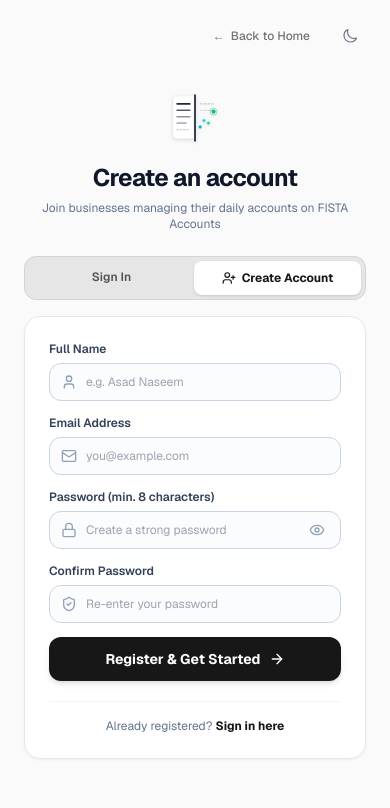
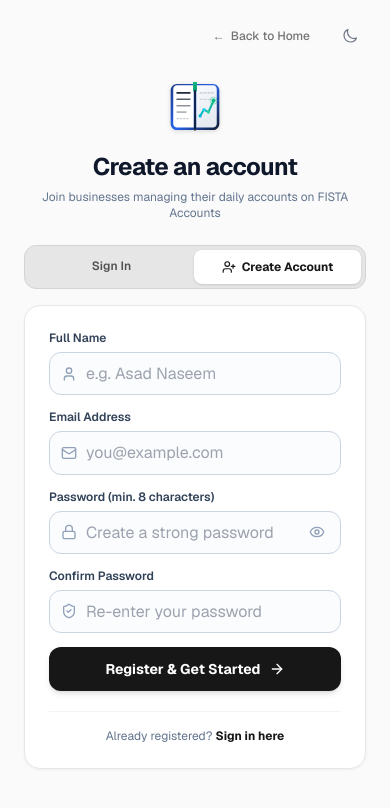
Before and after one commit to asad-naseem-692/digital-accounting-frontend, a Next.js app: page /signup in a window 390 px wide. Shown: the top 808 px of the page. Built offline with nearby package versions, Linux system fonts and the light colour scheme; no server answers.

Commit message:
Fix logo gradient collision across viewports and resolve mobile zoom distortion

```diff
--- a/app/(app)/dashboard/page.tsx
+++ b/app/(app)/dashboard/page.tsx
@@ -283,9 +283,9 @@
       </div>
 
       {/* Split Section: Recent Activity & Low Stock */}
-      <div className="grid grid-cols-1 lg:grid-cols-12 gap-6">
+      <div className="grid grid-cols-1 lg:grid-cols-12 gap-6 min-w-0">
         {/* Recent Activity */}
-        <div className="lg:col-span-8 bg-white dark:bg-[#181d26] rounded-2xl border border-slate-200/80 dark:border-white/[0.08] p-5 shadow-xs">
+        <div className="lg:col-span-8 min-w-0 bg-white dark:bg-[#181d26] rounded-2xl border border-slate-200/80 dark:border-white/[0.08] p-5 shadow-xs">
           <div className="flex items-center justify-between mb-4">
             <div>
               <h2 className="text-xs font-bold text-slate-900 dark:text-white uppercase tracking-wider">
@@ -369,7 +369,7 @@
         </div>
 
         {/* Low Stock Alert */}
-        <div className="lg:col-span-4 bg-white dark:bg-[#181d26] rounded-2xl border border-slate-200/80 dark:border-white/[0.08] p-5 shadow-xs flex flex-col justify-between">
+        <div className="lg:col-span-4 min-w-0 bg-white dark:bg-[#181d26] rounded-2xl border border-slate-200/80 dark:border-white/[0.08] p-5 shadow-xs flex flex-col justify-between">
           <div>
             <div className="flex items-center justify-between mb-4">
               <div>
--- a/app/(app)/layout.tsx
+++ b/app/(app)/layout.tsx
@@ -191,7 +191,7 @@
   }
 
   return (
-    <div className="min-h-screen bg-slate-50 dark:bg-[#11141a] flex flex-col md:flex-row text-slate-900 dark:text-slate-100 transition-colors antialiased">
+    <div className="min-h-screen w-full max-w-full overflow-x-hidden bg-slate-50 dark:bg-[#11141a] flex flex-col md:flex-row text-slate-900 dark:text-slate-100 transition-colors antialiased">
       {/* Mobile Top Header */}
       <div className="md:hidden bg-white/95 dark:bg-[#161a23]/95 backdrop-blur-md border-b border-slate-200/80 dark:border-white/[0.08] px-4 py-3 flex items-center justify-between sticky top-0 z-40">
         <div className="flex items-center gap-2.5">
@@ -218,9 +218,9 @@
 
       {/* Modern High-End Sidebar */}
       <aside
-        className={`fixed inset-y-0 left-0 z-40 w-64 bg-white dark:bg-[#11141a] border-r border-slate-200/80 dark:border-white/[0.08] flex flex-col transition-transform duration-200 ease-in-out md:translate-x-0 ${
+        className={`fixed inset-y-0 left-0 z-40 w-64 bg-white dark:bg-[#11141a] border-r border-slate-200/80 dark:border-white/[0.08] flex flex-col transition-transform duration-200 ease-in-out shrink-0 md:translate-x-0 ${
           isMobileSidebarOpen ? "translate-x-0" : "-translate-x-full"
-        } md:static md:h-screen md:sticky md:top-0`}
+        } md:sticky md:top-0 md:h-screen`}
       >
         {/* Brand Header */}
         <div className="h-14 px-4 border-b border-slate-200/80 dark:border-white/[0.08] flex items-center justify-between">
@@ -403,7 +403,7 @@
       </aside>
 
       {/* Main Viewport */}
-      <div className="flex-1 flex flex-col min-w-0">
+      <div className="flex-1 flex flex-col min-w-0 w-full overflow-x-hidden">
         {/* Modern Top Header on Desktop - CLEAN & WITHOUT DUPLICATE BUTTONS */}
         <header className="hidden md:flex h-14 bg-white/80 dark:bg-[#11141a]/90 backdrop-blur-md border-b border-slate-200/80 dark:border-white/[0.08] px-6 sm:px-8 items-center justify-between sticky top-0 z-30">
           <div className="flex items-center gap-3 text-xs">
@@ -439,7 +439,7 @@
         </header>
 
         {/* Page Content Container */}
-        <main className="flex-1 p-4 sm:p-6 lg:p-8 max-w-7xl w-full mx-auto">
+        <main className="flex-1 p-4 sm:p-6 lg:p-8 max-w-7xl w-full mx-auto min-w-0">
           {children}
         </main>
       </div>
--- a/app/globals.css
+++ b/app/globals.css
@@ -20,6 +20,13 @@
   --card-bg: #181d26;
   --card-border: rgba(255, 255, 255, 0.08);
   color-scheme: dark;
+}
+
+html,
+body {
+  overflow-x: hidden;
+  max-width: 100vw;
+  width: 100%;
 }
 
 body {
@@ -51,6 +58,13 @@
   font-weight: 400;
   outline: none;
   transition: border-color 0.15s ease, box-shadow 0.15s ease;
+}
+
+/* Prevent unwanted automatic mobile browser zoom on form inputs */
+@media screen and (max-width: 768px) {
+  input, select, textarea {
+    font-size: 16px !important;
+  }
 }
 
 input:focus-visible, select:focus-visible, textarea:focus-visible {
--- a/app/layout.tsx
+++ b/app/layout.tsx
@@ -1,4 +1,4 @@
-import type { Metadata } from "next";
+import type { Metadata, Viewport } from "next";
 import { Geist, Geist_Mono } from "next/font/google";
 import "./globals.css";
 import { ThemeProvider } from "@/context/ThemeContext";
@@ -24,6 +24,12 @@
     shortcut: "/icon.svg",
     apple: "/icon.svg",
   },
+};
+
+export const viewport: Viewport = {
+  width: "device-width",
+  initialScale: 1,
+  maximumScale: 5,
 };
 
 export default function RootLayout({
--- a/components/KhataLogo.tsx
+++ b/components/KhataLogo.tsx
@@ -1,6 +1,6 @@
 "use client";
 
-import React from "react";
+import React, { useId } from "react";
 
 interface KhataLogoProps {
   className?: string;
@@ -15,9 +15,17 @@
   showText = false,
   textClassName = "text-base font-bold",
 }: KhataLogoProps) {
+  // Generate unique IDs per instance to prevent SVG gradient clipping and cross-element collision bugs in desktop/mobile
+  const rawId = useId();
+  const uid = rawId.replace(/[^a-zA-Z0-9]/g, "");
+  const coverId = `fl_cov_${uid}`;
+  const digitalId = `fl_dig_${uid}`;
+  const ribbonId = `fl_rib_${uid}`;
+  const pageRId = `fl_pgr_${uid}`;
+
   return (
     <div className="inline-flex items-center gap-2.5 shrink-0 select-none">
-      {/* Unboxed open diary logo - No enclosing container box */}
+      {/* Unboxed open diary logo - Completely standalone, identical across all screen sizes */}
       <div
         className={`relative flex items-center justify-center shrink-0 transition-transform duration-200 hover:scale-105 ${className}`}
         style={{ width: size, height: size }}
@@ -30,26 +38,26 @@
         >
           <defs>
             {/* Executive Blue Cover Gradient */}
-            <linearGradient id="od_cover" x1="10" y1="15" x2="90" y2="85" gradientUnits="userSpaceOnUse">
+            <linearGradient id={coverId} x1="10" y1="15" x2="90" y2="85" gradientUnits="userSpaceOnUse">
               <stop offset="0%" stopColor="#1E3A8A" />
               <stop offset="50%" stopColor="#2563EB" />
               <stop offset="100%" stopColor="#0F172A" />
             </linearGradient>
 
             {/* Digital Growth Pulse Gradient */}
-            <linearGradient id="od_digital" x1="56" y1="64" x2="82" y2="38" gradientUnits="userSpaceOnUse">
+            <linearGradient id={digitalId} x1="56" y1="64" x2="82" y2="38" gradientUnits="userSpaceOnUse">
               <stop offset="0%" stopColor="#06B6D4" />
               <stop offset="100%" stopColor="#10B981" />
             </linearGradient>
 
             {/* Bookmark Ribbon Gradient */}
-            <linearGradient id="od_ribbon" x1="47" y1="10" x2="53" y2="28" gradientUnits="userSpaceOnUse">
+            <linearGradient id={ribbonId} x1="47" y1="10" x2="53" y2="28" gradientUnits="userSpaceOnUse">
               <stop offset="0%" stopColor="#10B981" />
               <stop offset="100%" stopColor="#059669" />
             </linearGradient>
 
-            {/* Right Folio Soft Tint */}
-            <linearGradient id="od_page_r" x1="52" y1="16" x2="84" y2="82" gradientUnits="userSpaceOnUse">
+            {/* Right Folio Soft High-Contrast Tint */}
+            <linearGradient id={pageRId} x1="52" y1="16" x2="84" y2="82" gradientUnits="userSpaceOnUse">
               <stop offset="0%" stopColor="#F8FAFC" />
               <stop offset="100%" stopColor="#E2E8F0" />
             </linearGradient>
@@ -58,7 +66,7 @@
           {/* Open Diary Cover Backing (No enclosing box) */}
           <path
             d="M12 24C12 18.4772 16.4772 14 22 14H48L50 16L52 14H78C83.5228 14 88 18.4772 88 24V76C88 81.5228 83.5228 86 78 86H52L50 84L48 86H22C16.4772 86 12 81.5228 12 76V24Z"
-            fill="url(#od_cover)"
+            fill={`url(#${coverId})`}
           />
 
           {/* Left Ledger Page (Bright White High-Contrast Folio) */}
@@ -70,7 +78,7 @@
           {/* Right Ledger Page (Soft Digital High-Contrast Folio) */}
           <path
             d="M52 16H78C81.3137 16 84 18.6863 84 22V76C84 79.3137 81.3137 82 78 82H52V16Z"
-            fill="url(#od_page_r)"
+            fill={`url(#${pageRId})`}
           />
 
           {/* Center Spine Fold */}
@@ -98,7 +106,7 @@
           {/* Digital Waveform Line */}
           <path
             d="M58 64L64 54L71 58L79 40"
-            stroke="url(#od_digital)"
+            stroke={`url(#${digitalId})`}
             strokeWidth="3.2"
             strokeLinecap="round"
             strokeLinejoin="round"
@@ -114,7 +122,7 @@
           {/* Top Silk Ribbon Bookmark */}
           <path
             d="M47 11H53V26L50 23L47 26V11Z"
-            fill="url(#od_ribbon)"
+            fill={`url(#${ribbonId})`}
           />
         </svg>
       </div>
```
